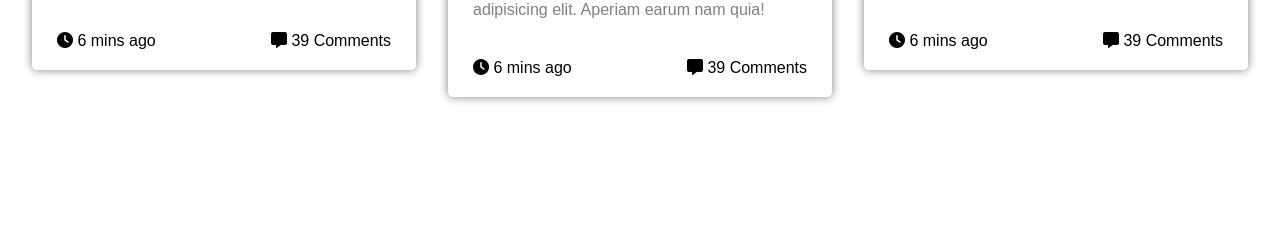
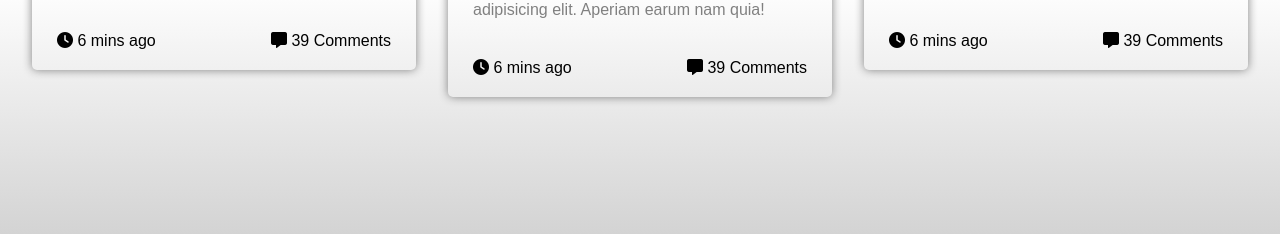
Before and after one commit to saltnihad/FS39_Tasks, a plain HTML site: page Task-08/index.html in a window 1280 px wide. Shown: the part 536-770 px from the top of the page. Drawn offline with Linux system fonts and the light colour scheme.

Commit message:
feat: background gradient added

```diff
--- a/Task-08/styles/style.css
+++ b/Task-08/styles/style.css
@@ -18,6 +18,10 @@ p {
 
 h4 {
     font-weight: 500;
+}
+
+body {
+    background: linear-gradient(to bottom, white 65%, rgb(206, 206, 206) )
 }
 
 .container {
```
